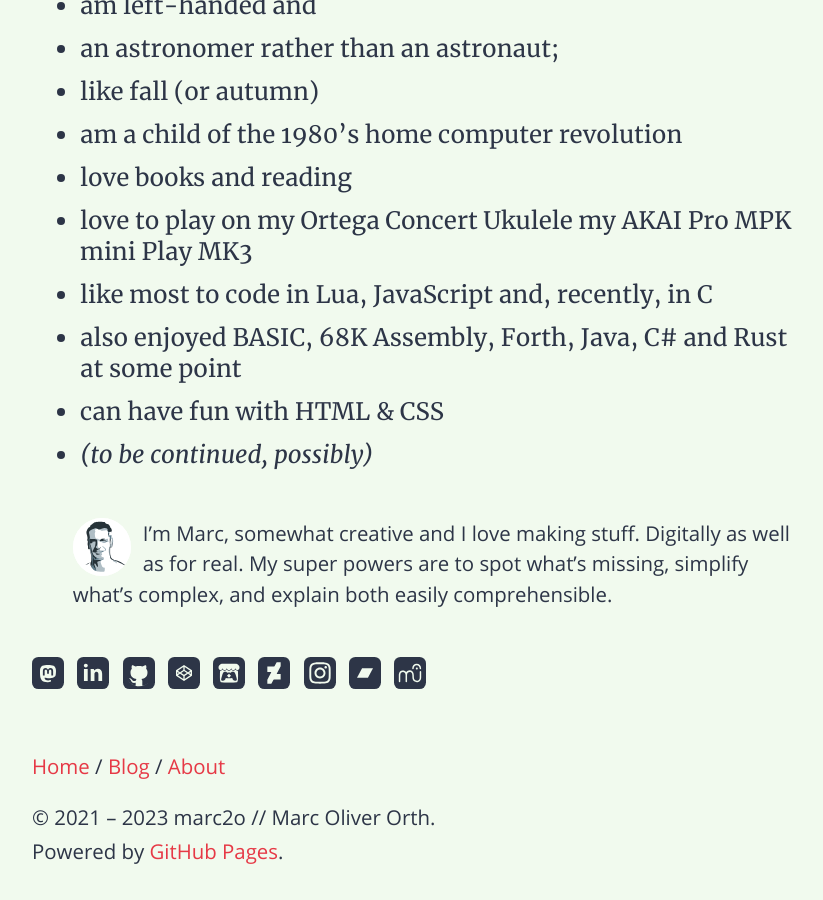
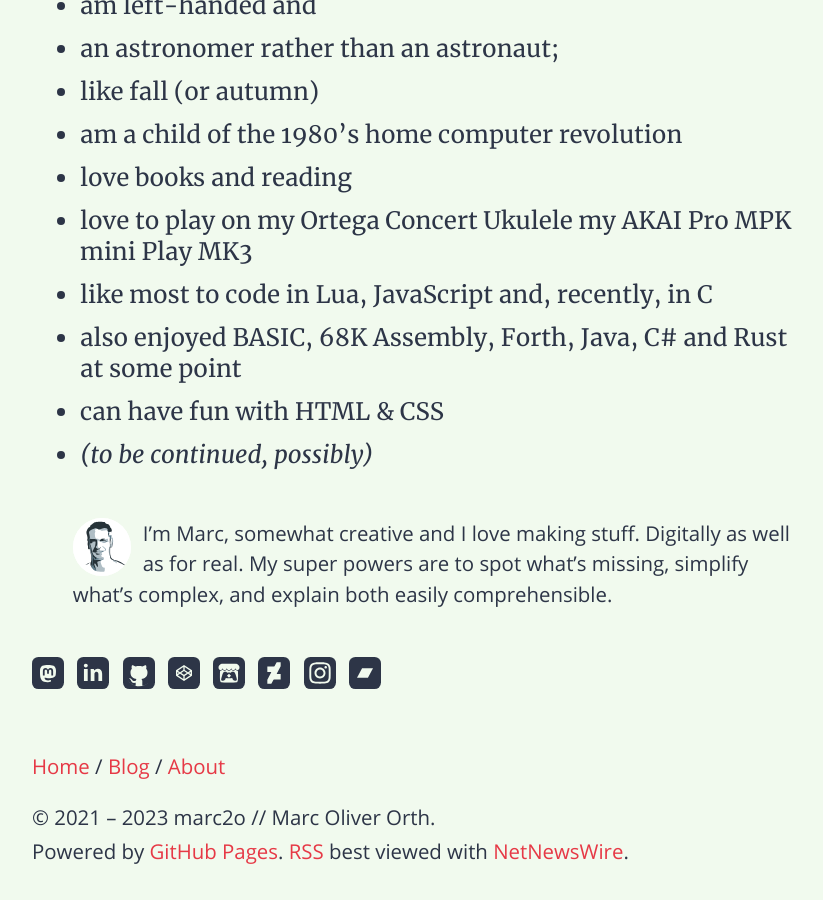
Before and after one commit to marc2o/marc2o.github.io, a Jekyll site: the page built from about.md, in a window 1280 px wide and 900 px high, scrolled down 896 px. Shown: the whole window, without its empty margins (224-1047 px from the left). Built offline with Jekyll 4.4.1, drawn with Linux system fonts in a browser that asks for light colours.

Commit message:
feed activated

```diff
--- a/_config.yml
+++ b/_config.yml
@@ -5,9 +5,6 @@ baseurl: ""
 
 atom_feed:
   path: # blank (default) uses feed.xml
-
-twitter:
-  username: &twitter "marc2o"
 
 mastodon:
   username: &mastodon "@marc2o@mastodon.online"
--- a/_includes/copyright.html
+++ b/_includes/copyright.html
@@ -1,2 +1,2 @@
 <p><a href="/">Home</a> / <a href="/articles">Blog</a> / <a href="/about.html">About</a></a></p>
-<p>&copy; 2021 – 2023 marc2o // Marc Oliver Orth.<br>Powered by <a href="https://pages.github.com">GitHub Pages</a>.</p>
+<p>&copy; 2021 – 2023 marc2o // Marc Oliver Orth.<br>Powered by <a href="https://pages.github.com">GitHub Pages</a>. <a href="/feed.xml">RSS</a> best viewed with <a href="https://netnewswire.com/">NetNewsWire</a>.</p>
--- a/_includes/follow.html
+++ b/_includes/follow.html
@@ -160,6 +160,7 @@
       </svg>
     </a>
   </li>
+  <!--
   <li>
     <a href="https://www.wattpad.com/user/marc2o" title="Wattpad" rel="me" target="_blank">
       <svg viewBox="0 0 48 48" version="1.1">
@@ -175,7 +176,8 @@
         </g>
       </svg>
     </a>
-    </li>
+  </li>
+  -->
 </ul>
 
 <!--
--- a/_layouts/index.html
+++ b/_layouts/index.html
@@ -92,8 +92,8 @@
       <p><a href="{{ site.github.repository_url }}">{{ site.github.repository_name }}</a> is maintained by <a
           href="{{ site.github.owner_url }}">{{ site.github.owner_name }}</a>.</p>
       {% endif %}
-      <p>&copy; 2021 – 2022 marc2o // Marc Oliver Orth.<br>Powered by <a href="https://pages.github.com">GitHub
-          Pages</a>.</p>
+      <p>&copy; 2021 – 2023 marc2o // Marc Oliver Orth.<br>Powered by <a href="https://pages.github.com">GitHub
+          Pages</a>. <a href="/feed.xml">RSS</a> best viewed with <a href="https://netnewswire.com/">NetNewsWire</a>.</p>
     </footer>
   </div>
   <script>
```
